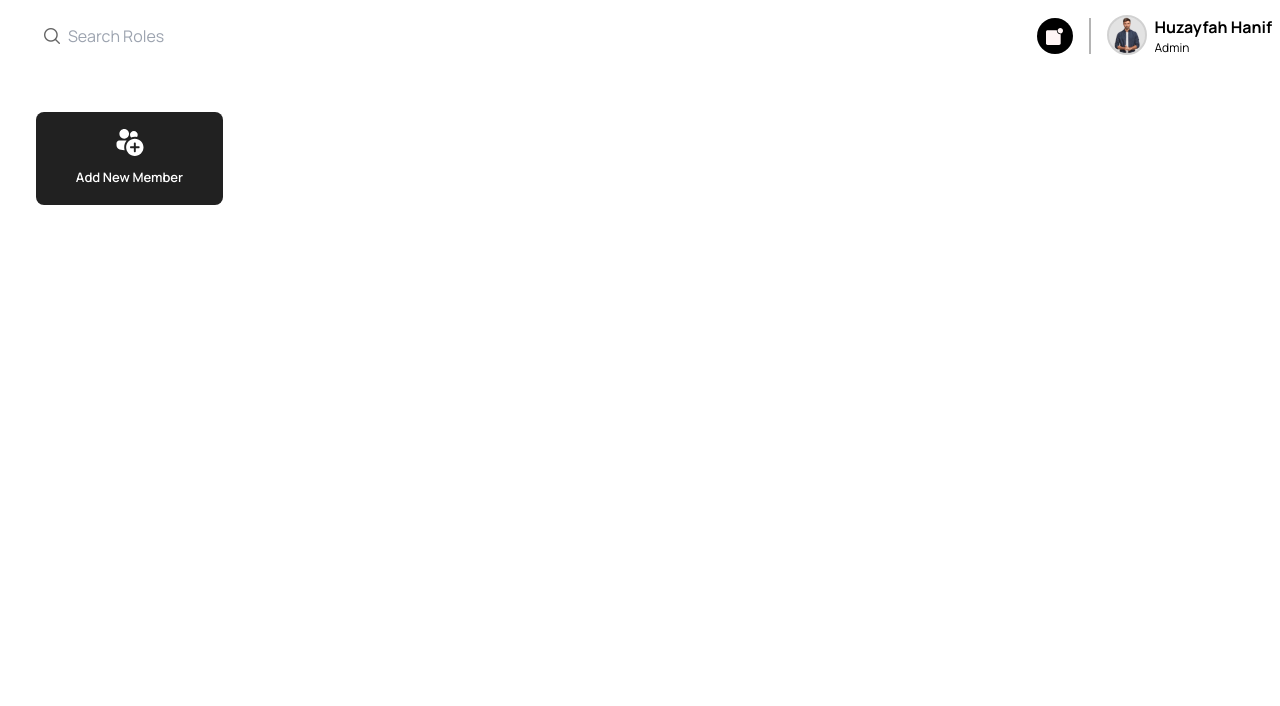
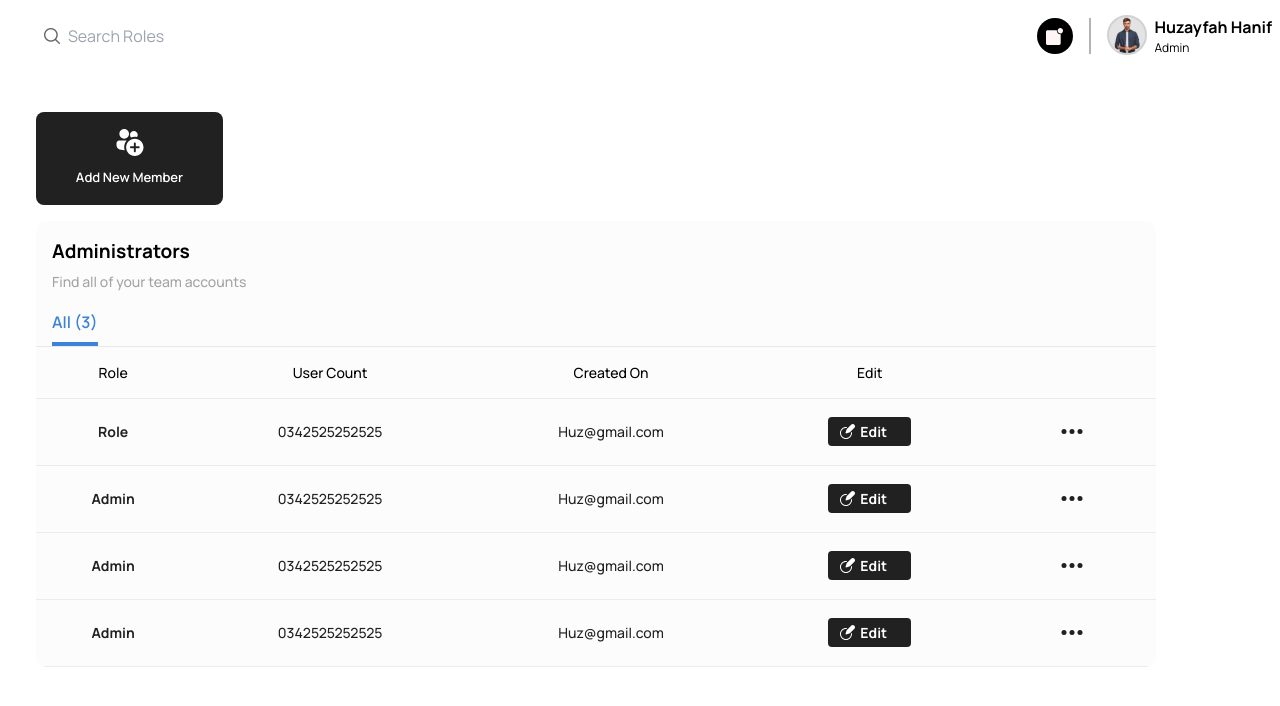
Before and after one commit to SmurfTec/Electra-Admin, a React (Vite) app: page /Searchrole in a window 1280 px wide. Shown: the top 706 px of the page. Built offline with nearby package versions, Linux system fonts and the light colour scheme.

Commit message:
Search Role

```diff
--- a/src/assets/Images.tsx
+++ b/src/assets/Images.tsx
@@ -82,6 +82,7 @@ const IMAGES: any = {
     Key: new URL('../assets/icons/Key.svg', import.meta.url).href,
     Loginarrow: new URL('../assets/icons/Loginarrow.svg', import.meta.url).href,
     Logoutarrow: new URL('../assets/icons/Logoutarrow.svg', import.meta.url).href,
+    Editpen: new URL('../assets/icons/Editpen.svg', import.meta.url).href,
 
 
     AddItem: new URL('../assets/icons/Add.svg', import.meta.url).href,
--- a/src/atoms/Table/index.tsx
+++ b/src/atoms/Table/index.tsx
@@ -30,6 +30,7 @@ export const CustomTableComponent = ({
               : undefined
           }
           tablebodyColor={rowStyling??""}
+          columnHeader={props.columnHeader}
         >
           {MultipleSelect && (
             <Column selectionMode="multiple" headerStyle={{ width: "3rem" }} />
@@ -41,7 +42,7 @@ export const CustomTableComponent = ({
                 style={columnStyle ?? null}
                 field={item.field}
                 header={item.header}
-              headerStyle={headerStyle}
+                headerStyle={headerStyle}
                 bodyClassName={'!bg-[#F6F6F6'}
                 body={item.body ? item.body : null}
               />
--- a/src/atoms/global.style.ts
+++ b/src/atoms/global.style.ts
@@ -87,7 +87,7 @@ export const CustomTable = styled(DataTable)`
     .p-datatable-table {
       .p-datatable-thead {
         tr {
-                th {
+          th {
             font-family: "Manrope";
             font-style: normal;
             font-weight: 500;
@@ -99,7 +99,8 @@ export const CustomTable = styled(DataTable)`
             ${({ theadStyles }: any) => (theadStyles ? theadStyles : "")}
             .p-column-header-content {
               display: flex;
-              justify-content: center;
+              justify-content: ${({ columnHeader }: any) =>
+                columnHeader ? columnHeader : "center"};
               .p-column-filter-menu {
                 margin-left: 0 !important;
                 margin-right: 5px;
@@ -149,6 +150,7 @@ height: 16px; */
             padding-top: 18px;
             padding-bottom: 19px;
             position: relative;
+
           }
           .p-selection-column {
             padding-left: 16px;
--- a/src/pages/Roles/SearchRole/index.tsx
+++ b/src/pages/Roles/SearchRole/index.tsx
@@ -2,8 +2,141 @@ import React from "react";
 import { Header } from "../../../components";
 import { DashCard } from "../../../components";
 import { useNavigate } from "react-router-dom";
+import { CustomTableComponent } from "../../../atoms";
 import IMAGES from "../../../assets/Images";
+import { SVGIcon } from "../../../components/SVG";
+import { CustomMenu } from "../../../atoms/global.style";
 export const Searchrole = () => {
+  const menuLeft: any = React.useRef(null);
+  const filterData = [
+    {
+      Role: "Role",
+      "User Count": "0342525252525",
+      "Created On": "Huz@gmail.com",
+      Edit: "Edit",
+    },
+    {
+      Role: "Admin",
+      "User Count": "0342525252525",
+      "Created On": "Huz@gmail.com",
+      Edit: "Edit",
+    },
+    {
+      Role: "Admin",
+      "User Count": "0342525252525",
+      "Created On": "Huz@gmail.com",
+      Edit: "Edit",
+    },
+    {
+      Role: "Admin",
+      "User Count": "0342525252525",
+      "Created On": "Huz@gmail.com",
+      Edit: "Edit",
+    },
+  ];
+  const items = [
+    {
+      items: [
+        {
+          label: "Ban User",
+          // command: handleBanUser,
+          template: (item: any, options: any) => {
+            return (
+              <div
+                style={{ backgroundColor: "rgba(255, 245, 0, 0.05)" }}
+                className="flex gap-1 items-center  text-[10px] font-[400] text-[#21212]"
+              >
+                <SVGIcon fillcolor={"#212121"} src={IMAGES.Ban} /> Ban User
+              </div>
+            );
+          },
+        },
+        {
+          label: "Delete",
+          // command: handleBanUser,
+          template: (item: any, options: any) => {
+            return (
+              <div
+                style={{ background: "rgba(231, 29, 54, 0.05)" }}
+                className="flex w-full gap-1  items-center  text-[10px] font-[400] text-[#E71D36]"
+              >
+                <SVGIcon fillcolor={"#E71D36"} src={IMAGES.Delete} /> Delete
+              </div>
+            );
+          },
+        },
+        {
+          label: "Select",
+          // command: handleBanUser,
+          template: (item: any, options: any) => {
+            return (
+              <div
+                style={{ background: "rgba(46, 102, 194, 0.05)" }}
+                className="flex gap-1 items-center  text-[10px] font-[400] text-[#21212]"
+              >
+                <SVGIcon fillcolor={"#212121"} src={IMAGES.Select} /> Select
+              </div>
+            );
+          },
+        },
+      ],
+    },
+  ];
+  const AccountBodyTemplate = (option) => {
+    return (
+      <div className="flex gap-2 items-center justify-center">
+        <p className="font-bold">{option.Role}</p>
+      </div>
+    );
+  };
+  const MenuBodyTemplate = (rowData: any) => {
+    return (
+      <>
+        <div
+          className={`px-[14px] py-[4px] text-[white] relative  flex justify-center items-center rounded-[5px] text-[12px]`}
+        >
+          <SVGIcon
+            onClick={(event: any) => {
+              event.preventDefault();
+              menuLeft.current.toggle(event);
+            }}
+            src={IMAGES.Dots}
+          />
+
+          <CustomMenu model={items} popup ref={menuLeft} id="popup_menu_left" />
+        </div>
+      </>
+    );
+  };
+  const StatusBodyTemplate = (option: any) => {
+    return (
+      <>
+        <div
+          className="bg-[#212121] w-[83px] h-[29px]
+        mx-auto
+        rounded
+        flex
+        justify-center
+        overflow-hidden
+        cursor-pointer
+        items-center
+        gap-1
+        "
+        >
+          <img src={IMAGES.Editpen} />
+          <p className="font-bold text-[white] ">{option.Edit}</p>
+          <img src={IMAGES.dropdown} />
+        </div>
+      </>
+    );
+  };
+  const columnData = [
+    { field: "Role", header: "Role", body: AccountBodyTemplate },
+    { field: "User Count", header: "User Count" },
+    { field: "Created On", header: "Created On" },
+    { field: "Edit", header: "Edit", body: StatusBodyTemplate },
+    { field: "", header: "", body: MenuBodyTemplate },
+  ];
   return (
     <div>
       <Header
@@ -20,9 +153,30 @@ export const Searchrole = () => {
           txtclasses={"!text-[#FFFFFF]"}
           Addimg={IMAGES.newmembers}
         />
-        <div>
-
+        <div className="mt-4 bg-[#FCFCFC] w-[90%] rounded-[10px]">
+          <div>
+            <p className="font-bold p-4 text-[19px]">
+              Administrators <br />
+              <span className="font-medium text-[#A4A4A4] -mt-[10px]  text-[14px]">
+                Find all of your team accounts
+              </span>
+            </p>
+            <div className="flex gap-8 px-4 border-b border-custom ">
+              <p className="border-b-4 border-[#3C82D6] text-[#3C82D6] pb-2 font-semibold">
+                All (3)
+              </p>
+            </div>
+            <CustomTableComponent
+              columnStyle={{ backgroundColor: "#FCFCFC" }}
+              headerStyle={{ color: "black" }}
+              //   columnHeader={"flex-start"}
+              filterData={filterData}
+              columnData={columnData}
+              rowStyling={"#FCFCFC"}
+            />
+          </div>
         </div>
+        <div></div>
       </div>
     </div>
   );
```
Also changed, not shown: src/pages/Roles/main/index.tsx (+5 -3 lines), src/assets/icons/Editpen.svg (added).
